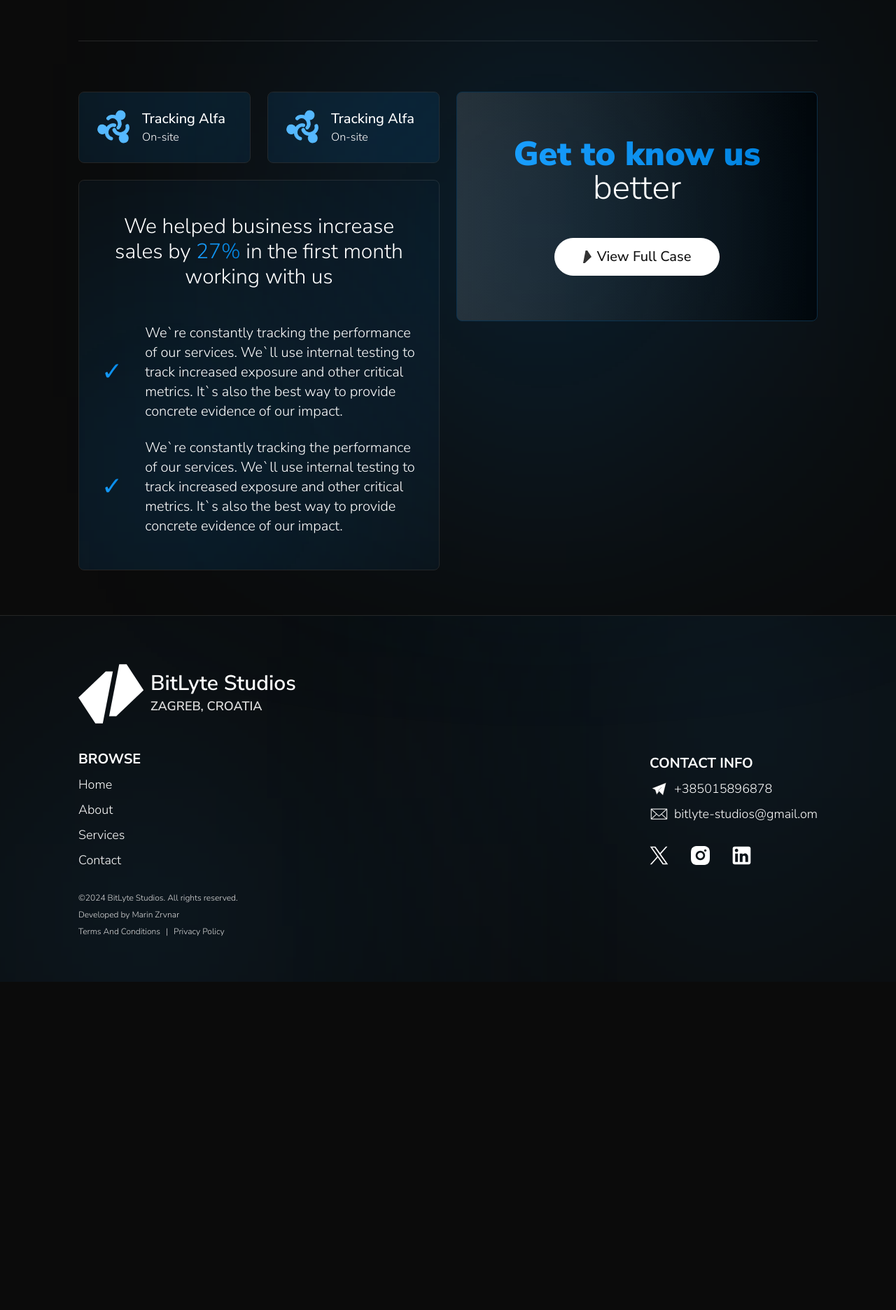
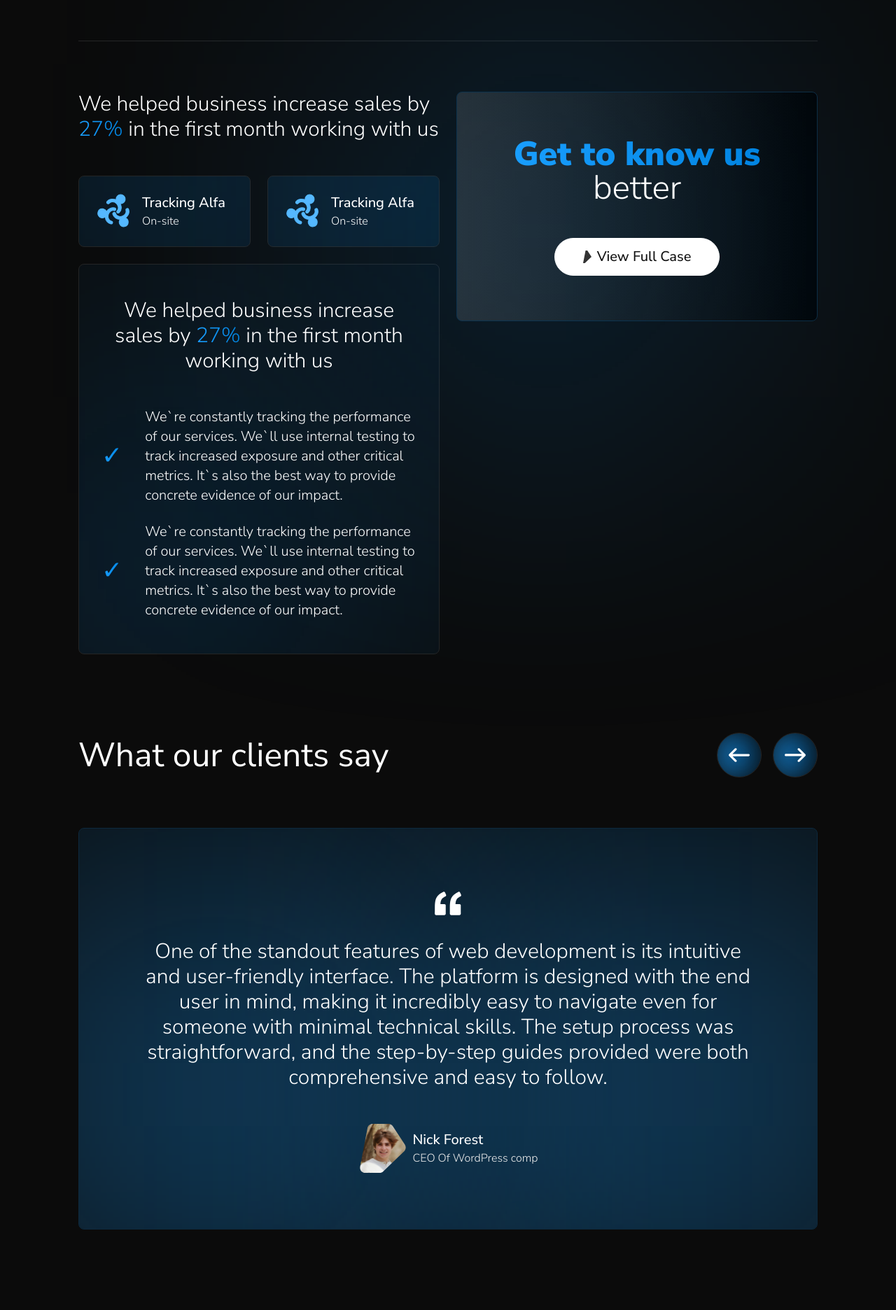
Before and after one commit to zrvnarmarin/BitLyte-Studios-Website, a Next.js app: page / in a window 1280 px wide. Shown: the part 4540-6412 px from the top of the page at 70% size. Before the commit the page ends 5943 px from the top, so only its background shows below. Built offline with nearby package versions, Linux system fonts and the light colour scheme.

Commit message:
all home page sections made responsive for all screens sizes except big desktop sizes;

```diff
--- a/app/(home-sections)/AchievementsSection.tsx
+++ b/app/(home-sections)/AchievementsSection.tsx
@@ -31,6 +31,11 @@ export default function AchievementsSection() {
 
       <div className="w-full relative grid grid-cols-1 xl:grid-cols-2 items-start gap-6 pt-4 sm:pt-8 md:pt-12">
         <div className="flex flex-col gap-6">
+          <h3 className="w-full text-2xl xs:text-3xl text-start font-medium xs:font-light text-[#ffffff] z-20 pb-6">
+            We helped business increase sales by{" "}
+            <span className="custom-text">27%</span> in the first month working
+            with us
+          </h3>
           {/* Cards section */}
           <div className="w-full grid grid-cols-1 sm:grid-cols-2 gap-6">
             <div className="relative overflow-hidden flex flex-row itsms-center gap-4 border-[0.5px] border-[#252525] rounded-lg p-6">
@@ -113,7 +118,6 @@ export default function AchievementsSection() {
           </div>
         </div>
       </div>
-
     </SectionWrapper>
   );
 }
--- a/app/(home-sections)/CTASection.tsx
+++ b/app/(home-sections)/CTASection.tsx
@@ -13,19 +13,19 @@ export default function CTASection() {
         {/* Blur background */}
         <div className="w-full h-full absolute right-0 bottom-0 bg-gradient-to-r from-[#1a4869] to-[#002139] z-10 blur-[130px]"></div>
 
-        <div className=" w-fit p-12 rounded-lg flex flex-col items-center justify-center gap-6">
-          <h2 className="w-full text-6xl text-[#ffffff] text-center z-20">
+        <div className=" w-fit px-5 py-12 sm:px-16 sm:py-20 rounded-lg flex flex-col items-center justify-center gap-6">
+          <h2 className="w-full text-4xl leading-none text-center font-medium xs:font-light sm:text-6xl text-[#ffffff] z-20">
             Want to create
             <p className="custom-text font-black">amazing products</p> together?
           </h2>
-          <div className="relative w-full flex justify-center pt-8 z-30">
-        <Link href={`/contact`}>
-          <button className="w-fit flex items-center gap-2 py-4 px-12 text-[#ffffff] bg-gradient-to-r from-[#57b7fc] to-[#27A5FF] rounded-full text-4xl">
-            <LogoForButton fillColor="#ffffff" width={18} height={20} />
-            Start building
-          </button>
-        </Link>
-      </div>
+          <div className="relative w-full flex justify-center pt-4 md:pt-8 z-30">
+            <Link href={`/contact`}>
+              <button className="w-fit flex items-center gap-2 py-3 px-6 xs:py-4 xs:px-12 text-[#ffffff] bg-gradient-to-r from-[#57b7fc] to-[#27A5FF] rounded-full font-medium text-xl xs:text-2xl sm:text-2xl md:text-3xl">
+                <LogoForButton fillColor="#ffffff" width={18} height={20} />
+                Start Building
+              </button>
+            </Link>
+          </div>
         </div>
       </div>
     </SectionWrapper>
--- a/app/(home-sections)/FAQSection.tsx
+++ b/app/(home-sections)/FAQSection.tsx
@@ -9,7 +9,7 @@ import "../../public/test.css";
 export default function FAQSection() {
   return (
     <SectionWrapper>
-      <h2 className="w-full text-5xl text-[#ffffff] z-20 pb-12">
+      <h2 className="w-full text-3xl xs:text-4xl sm:text-5xl text-[#ffffff] font-medium xs:font-normal z-20">
         Frequently Asked Questions
       </h2>
       <Accordion faqArray={homePageFAQ} />
@@ -25,7 +25,7 @@ export function Accordion({ faqArray }: { faqArray: FAQType[] }) {
   };
 
   return (
-    <div className="w-full flex flex-col gap-2 z-20">
+    <div className="w-full flex flex-col gap-2 z-20 pt-4 sm:pt-8 md:pt-12">
       {faqArray.map((accordion, index) => (
         <Panel
           key={accordion.id}
@@ -58,7 +58,7 @@ function Panel({
       className={`cursor-pointer bg-gradient-to-r from-[#292929] to-[#090909] rounded-lg pl-6 pr-4 py-6`}
     >
       <div className="flex items-center justify-between gap-6 py-2">
-        <h3 className="w-full text-2xl text-[#ffffff] font-semibold ">
+        <h3 className="w-full text-xl sm:text-2xl text-[#ffffff] font-semibold ">
           {title}
         </h3>
         {isActive ? (
@@ -72,7 +72,7 @@ function Panel({
         )}
       </div>
       {isActive ? (
-        <p className="pl-2 pb-4 text-lg text-[#dddddd] font-normal">
+        <p className="pl-2 pb-4 text-lg sm:text-xl font-light text-[#ffffff]">
           {answer}
         </p>
       ) : null}
--- a/app/(home-sections)/TestimonialsSection.tsx
+++ b/app/(home-sections)/TestimonialsSection.tsx
@@ -8,12 +8,12 @@ import { LeftArrow, RightArrow } from "./ServicesSection";
 export default function TestimonialsSection() {
   return (
     <SectionWrapper>
-      <div className="flex items-center justify-between pb-12">
-        <h2 className="w-full text-5xl text-[#ffffff] z-20 ">
+      <div className="flex items-center justify-between">
+        <h2 className="w-full text-3xl xs:text-4xl sm:text-5xl text-[#ffffff] font-medium xs:font-normal z-20">
           What our clients say
         </h2>
 
-        <div className="flex items-center justify-center gap-4">
+        <div className="hidden lg:flex items-center justify-center gap-4 ">
           <button className="relative overflow-hidden rounded-full p-4 border-[0.5px] border-[#252525]">
             {/* RightArrow with a higher z-index */}
             <div className="relative z-20">
@@ -31,10 +31,9 @@ export default function TestimonialsSection() {
             <div className="w-full h-full absolute right-0 bottom-0 bg-gradient-to-r from-[#1A9FFF] to-[#002139] z-10 blur-[20px]"></div>
           </button>
         </div>
+      </div>
 
-      </div>
-      <div className="flex items-center justify-between">
-
+      <div className="flex items-center justify-between pt-4 sm:pt-8 md:pt-12">
         {/* Testimonial cards container */}
         <div className="relative w-full flex flex-col justify-center items-center gap-8">
           {testimonials.map((testimonial) => (
@@ -49,7 +48,6 @@ export default function TestimonialsSection() {
             />
           ))}
         </div>
-
       </div>
 
       {/* <div className="w-full pt-8">
@@ -67,32 +65,32 @@ export const TestimonialCard = ({
   rating,
 }: TestimonialCardProps) => {
   return (
-    <div className="relative overflow-hidden rounded-lg flex flex-row items-center px-20 py-20 border-[0.5px] border-[#0d293d]">
+    <div className="relative overflow-hidden rounded-lg flex flex-row items-center px-6 py-10 xs:px-8 xs:py-10 sm:px-20 sm:py-20 border-[0.5px] border-[#0d293d]">
       {/* Blur background */}
       <div className="w-96 h-96 absolute left-0 bottom-0 bg-gradient-to-r from-[#1A9FFF] to-[#1A9FFF] z-10 blur-[230px]"></div>
       <div className="w-96 h-96 absolute right-0 bottom-0 bg-gradient-to-r from-[#1A9FFF] to-[#1A9FFF] z-10 blur-[230px]"></div>
-
 
       {/* Testimonial */}
       <div className="flex flex-col z-20">
         <div className="w-full flex items-center justify-center pb-6">
           <QuotesIcon />
         </div>
-        <p className="w-full text-3xl text-[#ffffff] font-light leading-snug text-center z-20">
+        <p className="w-full text-xl xs:text-2xl font-light sm:text-3xl text-[#ffffff] leading-snug text-center z-20">
           {testimonialText}
         </p>
         <div className="flex items-center justify-center gap-2 pt-12">
           <Image src={imageSrc} alt="testimonial image" />
-          <p className="flex flex-col items-center gap-1">
-            <span className="w-full text-2xl text-[#ffffff] font-semibold">
+          <p className="flex flex-col items-center gap-0">
+            <span className="w-full font-medium text-xl lg:text-xl  text-[#ffffff]">
               {name}
             </span>
-            <span className="w-full text-lg text-[#eeeeee] font-normal ">
-              {companyName}
+            <span className="w-full text-md text-[#eeeeee] font-light ">
+              {companyName} comp
             </span>
           </p>
         </div>
       </div>
+
     </div>
   );
 };
@@ -132,10 +130,14 @@ export const QuotesIcon = ({ width = 54, height = 54 }) => (
     width={width}
     height={height}
     viewBox="0 0 123.961 123.961"
-    style={{ transform: 'scale(0.7)', transformOrigin: 'center' }}
+    style={{ transform: "scale(0.7)", transformOrigin: "center" }}
   >
     <g id="SVGRepo_bgCarrier" strokeWidth="0" />
-    <g id="SVGRepo_tracerCarrier" strokeLinecap="round" strokeLinejoin="round" />
+    <g
+      id="SVGRepo_tracerCarrier"
+      strokeLinecap="round"
+      strokeLinejoin="round"
+    />
     <g id="SVGRepo_iconCarrier">
       <g>
         <path d="M49.8,29.032c3.1-1.3,4.4-5,3-8l-4.9-10.3c-1.4-2.899-4.8-4.2-7.8-2.899c-8.5,3.6-15.8,8.3-21.6,14 C11.4,28.532,6.6,36.232,4,44.732c-2.6,8.601-4,20.3-4,35.2v30.7c0,3.3,2.7,6,6,6h39.3c3.3,0,6-2.7,6-6v-39.3c0-3.301-2.7-6-6-6 H26.5c0.2-10.101,2.6-18.2,7-24.301C37.1,36.133,42.5,32.133,49.8,29.032z" />
--- a/app/page.tsx
+++ b/app/page.tsx
@@ -16,9 +16,9 @@ export default function Home() {
       <ServicesSection />
       <ProjectsSection />
       <AchievementsSection />
-      {/*<TestimonialsSection />
+      <TestimonialsSection />
       <FAQSection />
-      <CTASection /> */}
+      <CTASection />
       {/* <Footer /> */}
     </main>
   );
```
